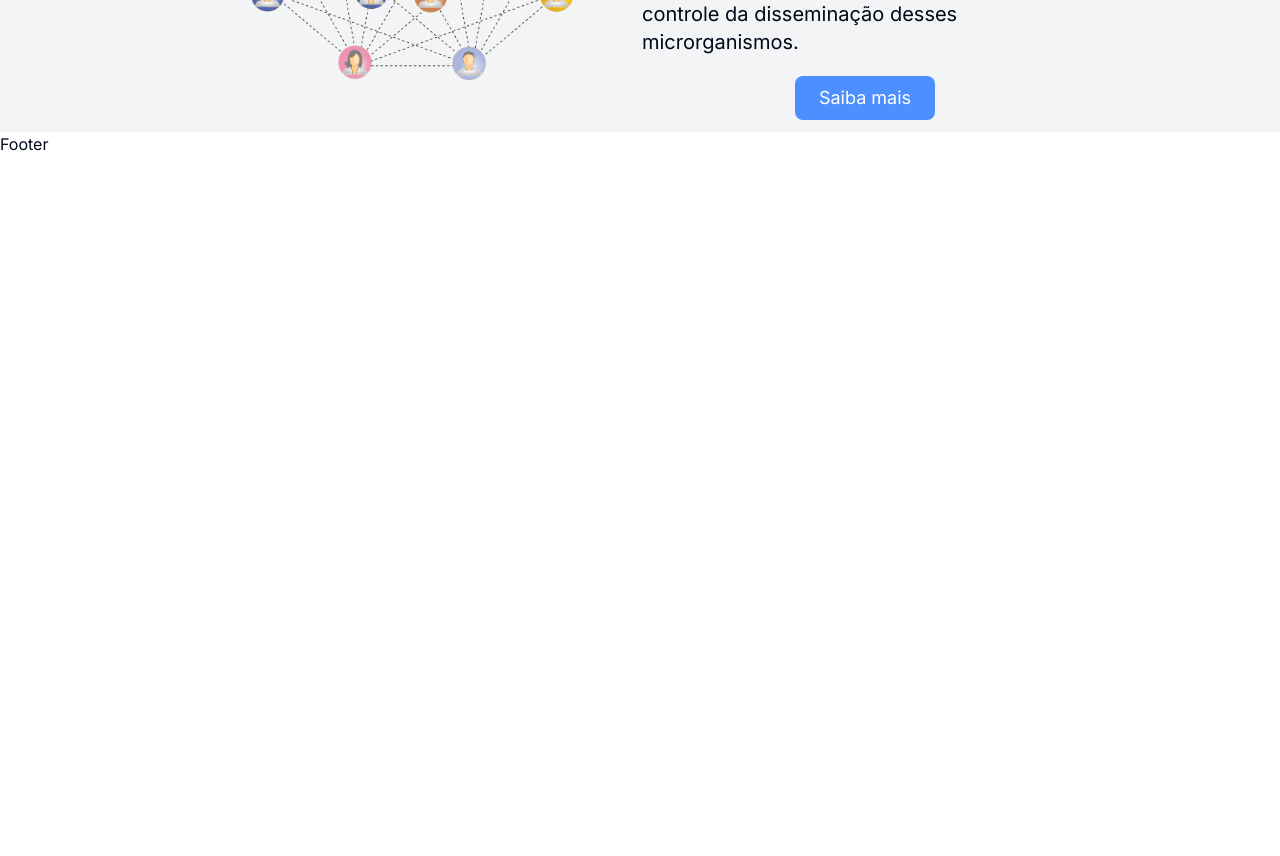
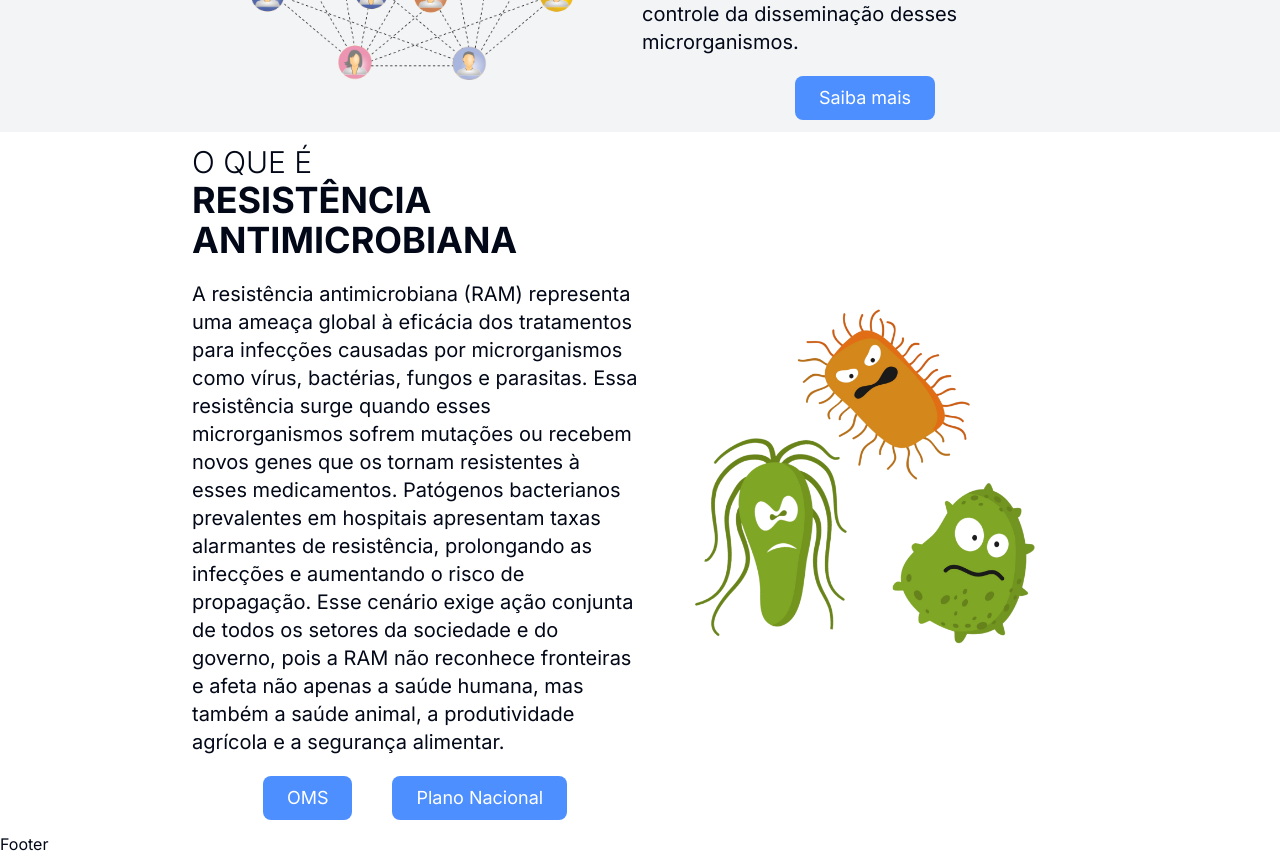
Before and after one commit to CABGenOrg/cabgen_frontend, a Next.js app: page / in a window 1280 px wide. Shown: the part 1740-2596 px from the top of the page. Before the commit the page ends 1896 px from the top, so only its background shows below. Built offline with nearby package versions, Linux system fonts and the light colour scheme.

Commit message:
Feat: Created AntimicrobialResistance component.

```diff
--- a/src/app/page.tsx
+++ b/src/app/page.tsx
@@ -3,14 +3,16 @@ import Banner from "@/components/Home/Banner";
 import CabgenDescription from "@/components/Home/CabgenDescription";
 import Statistics from "@/components/Home/Statistics";
 import GenomicSurveillance from "@/components/Home/GenomicSurveillance";
+import AntimicrobialResistance from "@/components/Home/AntimicrobialResistance";
 
 const Home = () => {
   return (
     <>
       <Banner />
-      <CabgenDescription/>
-      <Statistics/>
-      <GenomicSurveillance/>
+      <CabgenDescription />
+      <Statistics />
+      <GenomicSurveillance />
+      <AntimicrobialResistance />
     </>
   );
 };
--- /dev/null
+++ b/src/components/Home/AntimicrobialResistance.tsx
@@ -0,0 +1,70 @@
+import React from "react";
+import Section from "../General/Section";
+import Link from "next/link";
+import Image from "next/image";
+import {
+  section_btn,
+  section_spacing,
+  section_subtitle,
+  section_text,
+  section_title,
+  section_image,
+} from "@/styles/tailwind_classes";
+
+const AntimicrobialResistance = () => {
+  return (
+    <Section id="antimicrobial-resistance">
+      <div className={`grid sm:grid-cols-2 grid-cols-1 ${section_spacing}`}>
+        <div className="flex flex-col justify-center items-center">
+          <div className="flex flex-col justify-center items-start">
+            <h2 className={`uppercase ${section_subtitle}`}>O que é</h2>
+            <h2 className={`uppercase ${section_title}`}>
+              Resistência Antimicrobiana
+            </h2>
+            <p className={section_text}>
+              A resistência antimicrobiana (RAM) representa uma ameaça global à
+              eficácia dos tratamentos para infecções causadas por
+              microrganismos como vírus, bactérias, fungos e parasitas. Essa
+              resistência surge quando esses microrganismos sofrem mutações ou
+              recebem novos genes que os tornam resistentes à esses
+              medicamentos. Patógenos bacterianos prevalentes em hospitais
+              apresentam taxas alarmantes de resistência, prolongando as
+              infecções e aumentando o risco de propagação. Esse cenário exige
+              ação conjunta de todos os setores da sociedade e do governo, pois
+              a RAM não reconhece fronteiras e afeta não apenas a saúde humana,
+              mas também a saúde animal, a produtividade agrícola e a segurança
+              alimentar.
+            </p>
+          </div>
+          <div className="flex flex-row justify-center items-center gap-10">
+            <Link
+              href="https://www.who.int/news-room/fact-sheets/detail/antimicrobial-resistance"
+              passHref={true}
+              target="_blank"
+            >
+              <button className={section_btn}>OMS</button>
+            </Link>
+            <Link
+              href="https://www.gov.br/anvisa/pt-br/assuntos/servicosdesaude/prevencao-e-controle-de-infeccao-e-resistencia-microbiana/pnpciras-e-pan-servicos-de-saude/pan-servicos-de-saude-2023-2027-final-15-12-2023.pdf"
+              passHref={true}
+              target="_blank"
+            >
+              <button className={section_btn}>Plano Nacional</button>
+            </Link>
+          </div>
+        </div>
+        <div className="flex justify-center items-center">
+          <Image
+            src={"/Home/bacteria_group.png"}
+            alt="bad bacteria"
+            width={5000}
+            height={5000}
+            className={section_image}
+          />
+        </div>
+      </div>
+    </Section>
+  );
+};
+
+export default AntimicrobialResistance;
--- a/src/components/Home/GenomicSurveillance.tsx
+++ b/src/components/Home/GenomicSurveillance.tsx
@@ -12,7 +12,7 @@ import {
 
 const GenomicSurveillance = () => {
   return (
-    <Section id="cagben-description" gray>
+    <Section id="genomic-surveillance" gray>
       <div
         className={`grid sm:grid-cols-2 grid-cols-1 ${section_spacing}`}
       >
```
